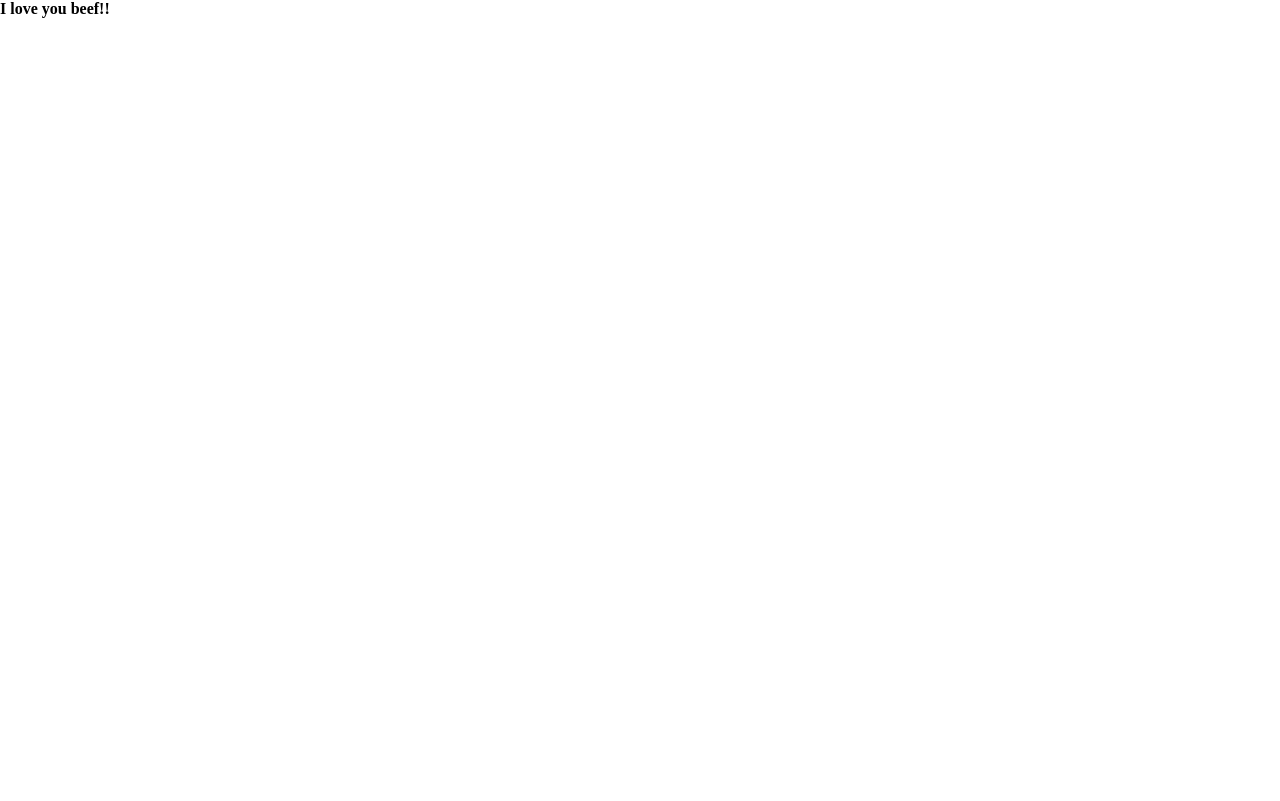
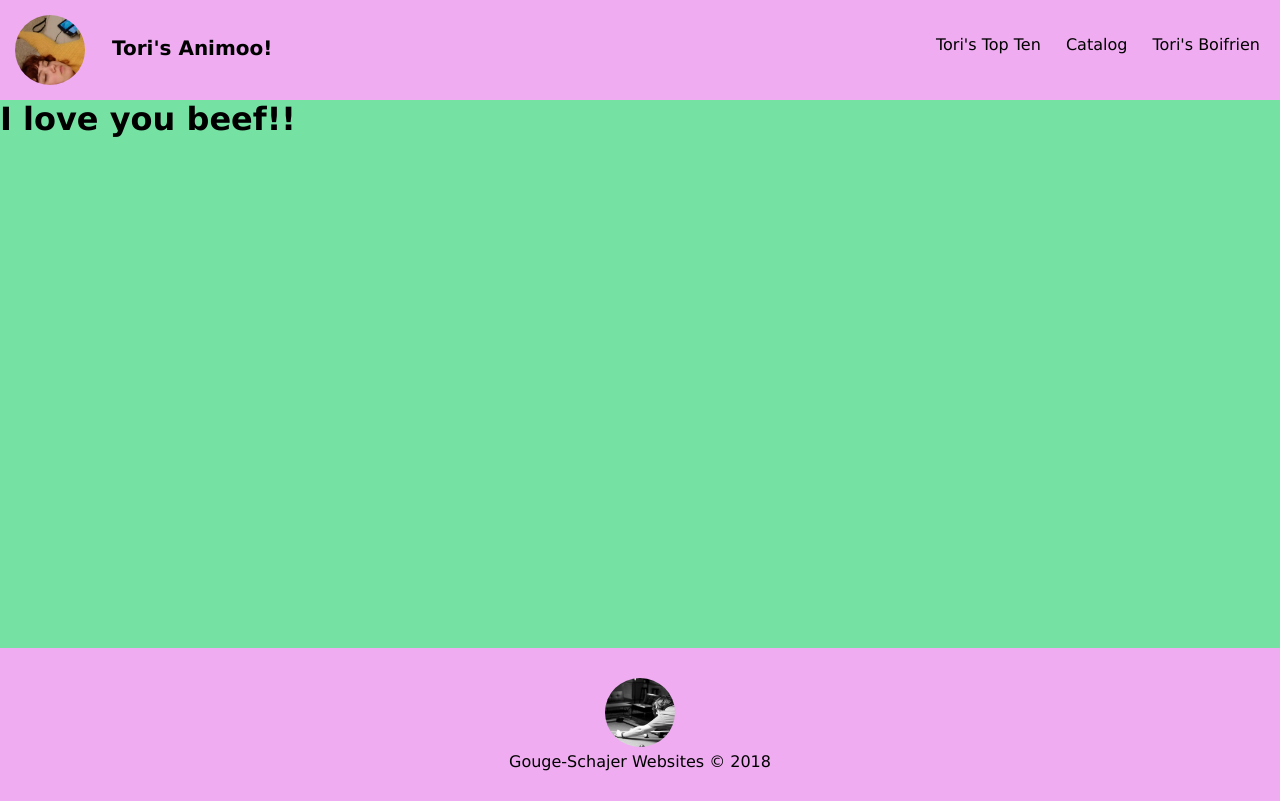
Before and after one commit to thegouge/tori-anime, a plain HTML site: page index.html in a window 1280 px wide. Drawn offline with Linux system fonts and the light colour scheme.

Commit message:
Updated Color Palette and logo to Tori's choice. Also added format.js

```diff
--- a/assets/css/master.css
+++ b/assets/css/master.css
@@ -1,4 +1,86 @@
 * {
     margin: 0;
-    font-size: 16px;
+    font-family: 'Lucida Sans', 'Lucida Sans Regular', 'Lucida Grande', 'Lucida Sans Unicode', Geneva, Verdana, sans-serif;
 }
+.float-clear {
+    clear: both;
+}
+.top-bot {
+    background: rgb(239, 172, 241);
+    /* color: white; */
+}
+
+body {
+    background: rgb(117, 226, 163);
+}
+
+/* HEADER */
+header {
+    padding: 10px;
+}
+    .page-header {
+        color: inherit;
+        text-decoration: none;
+        width: 49%;
+        display: inline-block;
+        vertical-align: middle;
+        text-align: left;
+    }
+        .page-header a {
+            color: inherit;
+            text-decoration: none;
+            transition: 0.5s;
+            display: inline-block;
+            padding: 5px;
+        }
+        .page-header a:hover {
+            color: rgb(57, 37, 238);
+            background: rgb(247, 204, 125);
+        }
+            .page-header img {
+                margin-right: 20px;
+                width: 70px;
+                border-radius: 50%;
+                vertical-align: middle;
+            }
+            .page-header h2 {
+            font-size: 20px;
+            color: inherit;
+            text-decoration: none;
+            }
+
+    nav {
+        float: right;
+        text-align: right;
+        margin-top: 20px;
+    }
+        nav ul {
+            list-style: none;
+            padding: 0;
+        }
+            .nav-link {
+                display: inline-block;
+                padding: 5px 10px;
+                border-radius: 3px;
+                text-decoration: none;
+                color: inherit;
+                transition: 0.5s;
+            }
+            .nav-link:hover {
+                background: rgb(247, 204, 125);
+            }
+
+/* FOOTER */
+footer {
+    text-align: center;
+    padding: 30px;
+}
+    footer img {
+        display: block;
+        margin: auto;
+        margin-bottom: 5px;
+        width: 70px;
+        border-radius: 50%;
+    }
+    footer span {
+    }
--- a/index.html
+++ b/index.html
@@ -10,9 +10,38 @@
 
     <title>Tori's Anime list!</title>
 
-
 </head>
 <body>
-    <h1>I love you beef!!</h1>
+
+    <header class="top-bot" id="top">
+        <div class="page-header">
+            <a href="index.html">
+                <h2>
+                    <img src="assets/images/tori.jpg" alt="The Lady Herself!">
+                    Tori's Animoo!
+                </h2>
+            </a>
+        </div>
+
+        <nav>
+            <ul>
+                <a class="nav-link" href="#"><li>Tori's Top Ten</li></a>
+                <a class="nav-link" href="#"><li>Catalog</li></a>
+                <a class="nav-link" href="https://thegouge.github.io"><li>Tori's Boifrien</li></a>
+            </ul>
+        </nav>
+        <div class="float-clear"></div>
+    </header>
+
+    <main id="page">
+        <h1>I love you beef!!</h1>
+    </main>
+
+    <footer class="top-bot" id="bot">
+        <img src="assets/images/profile-pic.jpg" alt="alex">
+        <span>Gouge-Schajer Websites &copy; 2018</span>
+    </footer>
+
+    <script src="source/format.js"></script>
 </body>
 </html>
--- /dev/null
+++ b/source/format.js
@@ -0,0 +1,7 @@
+window.onload = function() {
+    var header = document.getElementById('top');
+    var footer = document.getElementById('bot');
+    var desiredHeight = window.innerHeight - header.offsetHeight - footer.offsetHeight + 1;
+
+    document.getElementById('page').style.height = desiredHeight + "px";
+};
```
Also changed, not shown: assets/images/profile-pic.jpg (added), assets/images/tori.jpg (added).
